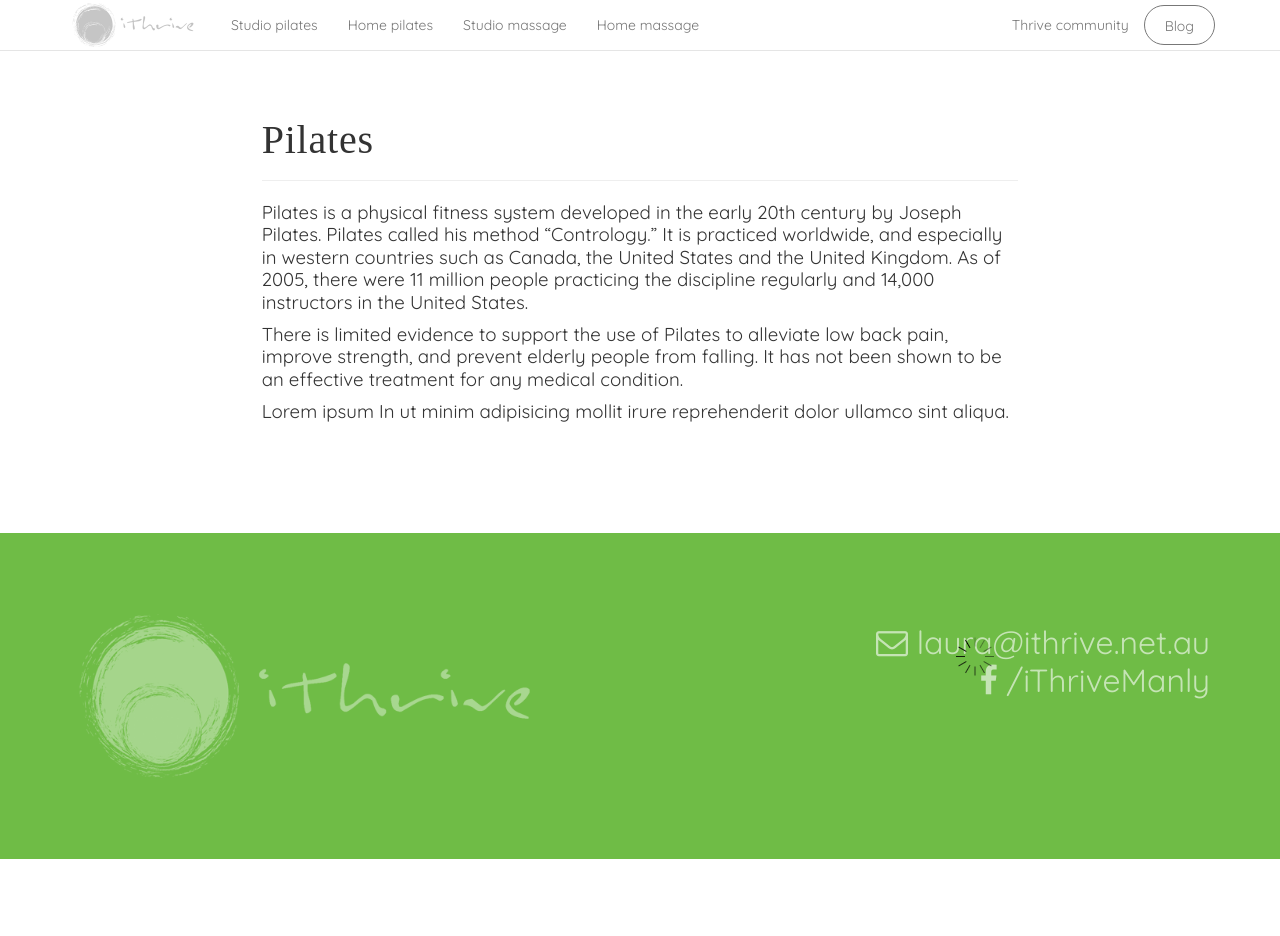
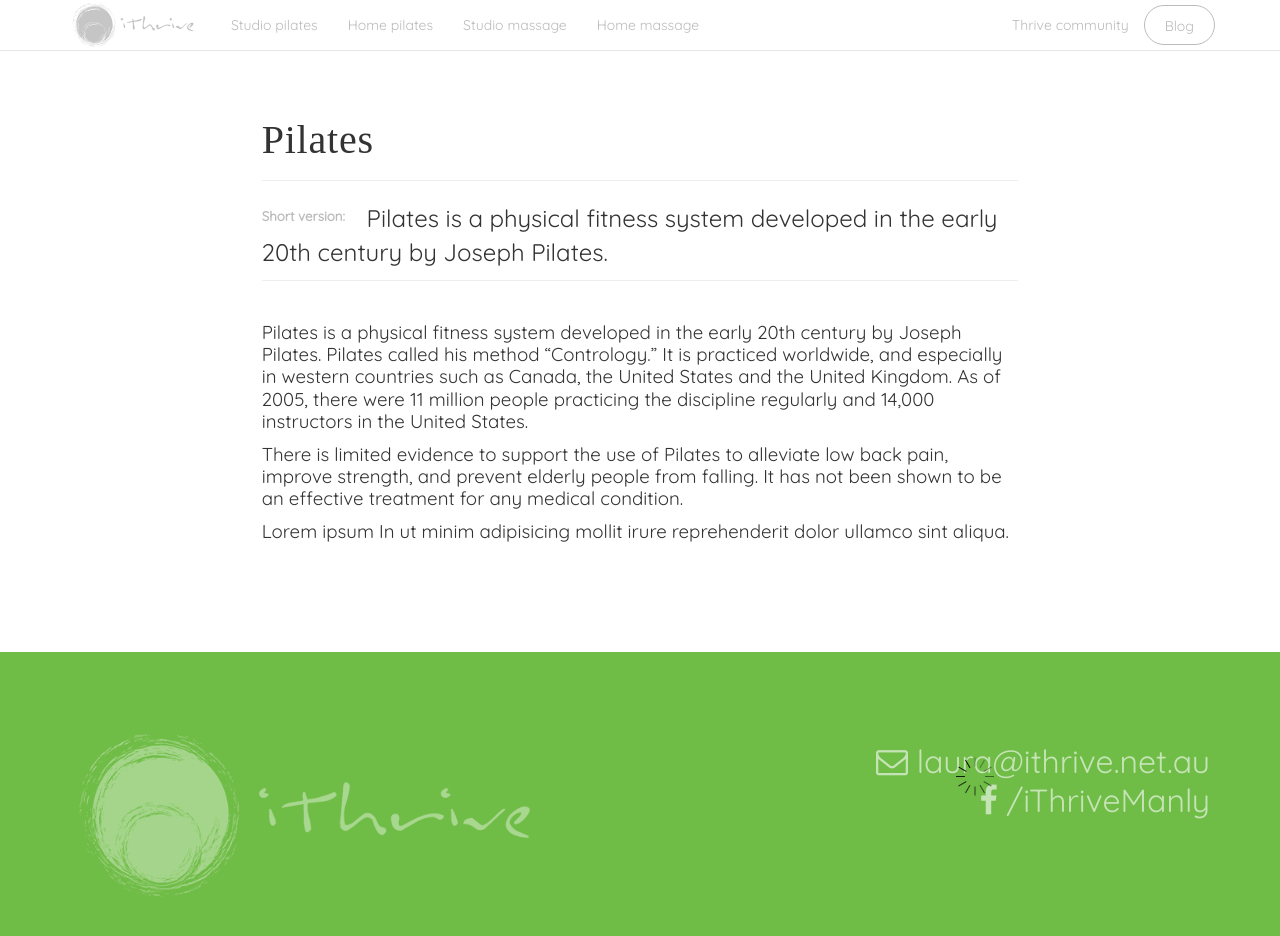
Before and after one commit to ithrive/ithrive.github.io, a Jekyll site: the page built from _knowledge_base/pilates.md, in a window 1280 px wide and 978 px high. Shown: the top 936 px of the window. Built offline with Jekyll 4.4.1, drawn with Linux system fonts in a browser that asks for light colours; some web fonts are replaced; comment, search, counter and statistics services are not loaded.

Commit message:
Added a short version of each topic

```diff
--- a/_knowledge_base/pilates.md
+++ b/_knowledge_base/pilates.md
@@ -1,5 +1,6 @@
 ---
 title: Pilates
+description: "Pilates is a physical fitness system developed in the early 20th century by Joseph Pilates."
 ---
 
 Pilates is a physical fitness system developed in the early 20th century by Joseph Pilates. Pilates called his method "Contrology." It is practiced worldwide, and especially in western countries such as Canada, the United States and the United Kingdom. As of 2005, there were 11 million people practicing the discipline regularly and 14,000 instructors in the United States.
--- a/_layouts/knowledge-base.html
+++ b/_layouts/knowledge-base.html
@@ -11,6 +11,9 @@ layout: default
 				<header>
 					<h1 class="article_heading">{{ page.title }}</h1>
 				</header>
+				<div class="article_shortVersion">
+					<label>Short version:</label> {{ page.description }}
+				</div><!-- .acticle_shortVersion -->
 				<div class="article_excerpt">
 					{{ content }}
 				</div><!-- .article_excerpt -->
```
Also changed, not shown: _scss/main.scss (+20 -1 lines), lib/main.css.
